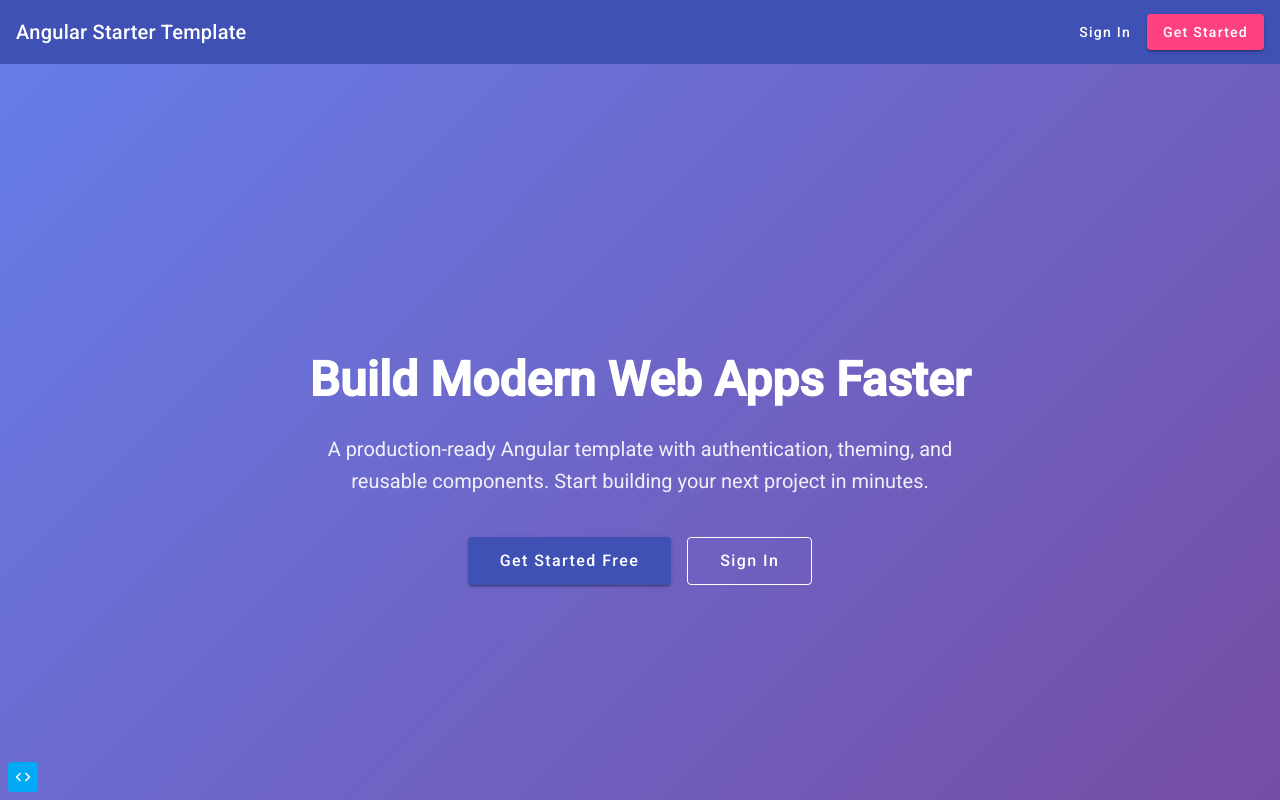
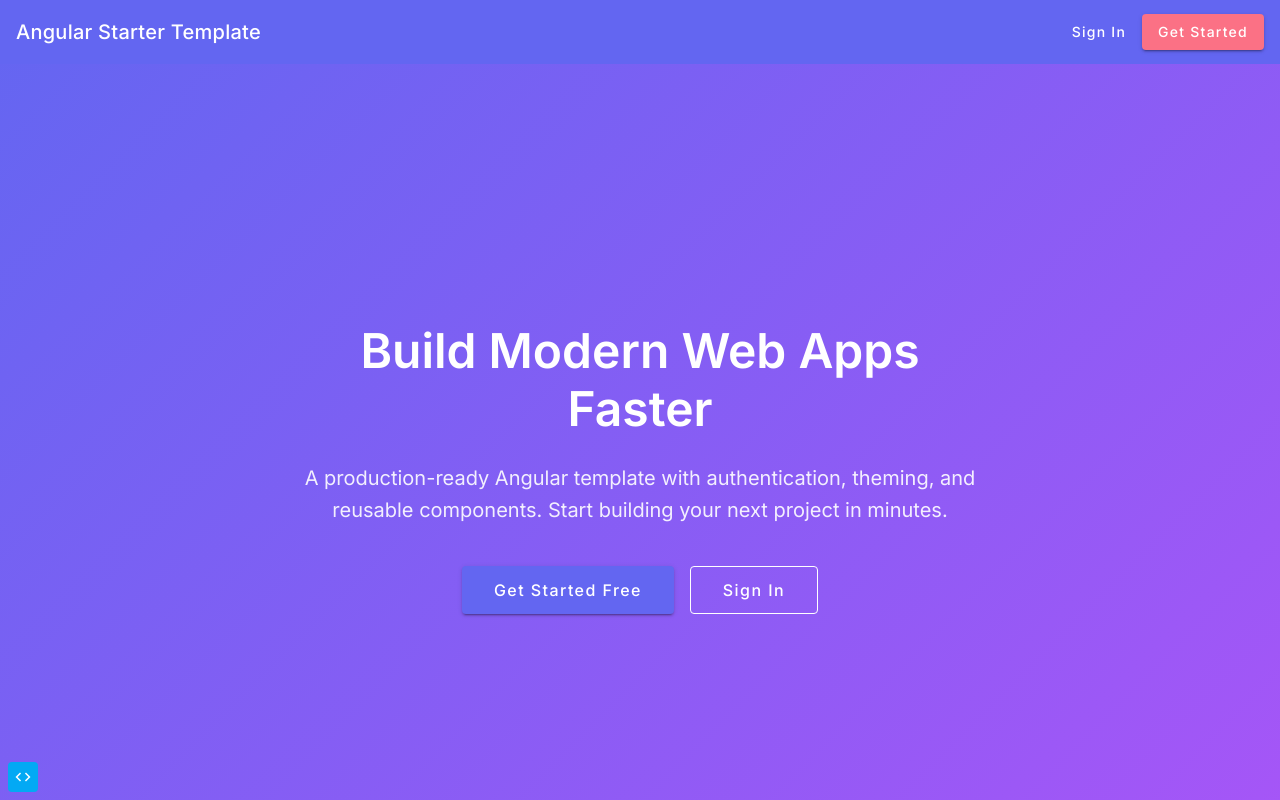
Before and after one commit to ryfactored/spot-radar, an Angular app: page / in a window 1280 px wide. Shown: the top 800 px of the page. Built offline with nearby package versions, Linux system fonts and the light colour scheme.

Commit message:
theme updates

```diff
--- a/src/_themes.scss
+++ b/src/_themes.scss
@@ -1,12 +1,224 @@
 @use '@angular/material' as mat;
+
+// ============================================
+// Custom Palette Maps
+// ============================================
+
+// Slate Blue (Tailwind Indigo-inspired, primary: #6366f1)
+$slate-blue-palette: (
+  50: #eef2ff,
+  100: #e0e7ff,
+  200: #c7d2fe,
+  300: #a5b4fc,
+  400: #818cf8,
+  500: #6366f1,
+  600: #4f46e5,
+  700: #4338ca,
+  800: #3730a3,
+  900: #312e81,
+  A100: #c7d2fe,
+  A200: #818cf8,
+  A400: #6366f1,
+  A700: #4338ca,
+  contrast: (
+    50: rgba(0, 0, 0, 0.87),
+    100: rgba(0, 0, 0, 0.87),
+    200: rgba(0, 0, 0, 0.87),
+    300: rgba(0, 0, 0, 0.87),
+    400: white,
+    500: white,
+    600: white,
+    700: white,
+    800: white,
+    900: white,
+    A100: rgba(0, 0, 0, 0.87),
+    A200: white,
+    A400: white,
+    A700: white,
+  ),
+);
+
+// Rose (Tailwind Rose-inspired, accent: #f43f5e)
+$rose-palette: (
+  50: #fff1f2,
+  100: #ffe4e6,
+  200: #fecdd3,
+  300: #fda4af,
+  400: #fb7185,
+  500: #f43f5e,
+  600: #e11d48,
+  700: #be123c,
+  800: #9f1239,
+  900: #881337,
+  A100: #fecdd3,
+  A200: #fb7185,
+  A400: #f43f5e,
+  A700: #be123c,
+  contrast: (
+    50: rgba(0, 0, 0, 0.87),
+    100: rgba(0, 0, 0, 0.87),
+    200: rgba(0, 0, 0, 0.87),
+    300: rgba(0, 0, 0, 0.87),
+    400: white,
+    500: white,
+    600: white,
+    700: white,
+    800: white,
+    900: white,
+    A100: rgba(0, 0, 0, 0.87),
+    A200: white,
+    A400: white,
+    A700: white,
+  ),
+);
+
+// Deep Cyan (Tailwind Cyan-inspired, primary: #0891b2)
+$deep-cyan-palette: (
+  50: #ecfeff,
+  100: #cffafe,
+  200: #a5f3fc,
+  300: #67e8f9,
+  400: #22d3ee,
+  500: #0891b2,
+  600: #0e7490,
+  700: #155e75,
+  800: #164e63,
+  900: #143d4f,
+  A100: #a5f3fc,
+  A200: #22d3ee,
+  A400: #0891b2,
+  A700: #155e75,
+  contrast: (
+    50: rgba(0, 0, 0, 0.87),
+    100: rgba(0, 0, 0, 0.87),
+    200: rgba(0, 0, 0, 0.87),
+    300: rgba(0, 0, 0, 0.87),
+    400: rgba(0, 0, 0, 0.87),
+    500: white,
+    600: white,
+    700: white,
+    800: white,
+    900: white,
+    A100: rgba(0, 0, 0, 0.87),
+    A200: rgba(0, 0, 0, 0.87),
+    A400: white,
+    A700: white,
+  ),
+);
+
+// Sky (Tailwind Sky-inspired, accent: #38bdf8)
+$sky-palette: (
+  50: #f0f9ff,
+  100: #e0f2fe,
+  200: #bae6fd,
+  300: #7dd3fc,
+  400: #38bdf8,
+  500: #0ea5e9,
+  600: #0284c7,
+  700: #0369a1,
+  800: #075985,
+  900: #0c4a6e,
+  A100: #bae6fd,
+  A200: #38bdf8,
+  A400: #0ea5e9,
+  A700: #0369a1,
+  contrast: (
+    50: rgba(0, 0, 0, 0.87),
+    100: rgba(0, 0, 0, 0.87),
+    200: rgba(0, 0, 0, 0.87),
+    300: rgba(0, 0, 0, 0.87),
+    400: rgba(0, 0, 0, 0.87),
+    500: white,
+    600: white,
+    700: white,
+    800: white,
+    900: white,
+    A100: rgba(0, 0, 0, 0.87),
+    A200: rgba(0, 0, 0, 0.87),
+    A400: white,
+    A700: white,
+  ),
+);
+
+// Emerald (Tailwind Emerald-inspired, primary: #059669)
+$emerald-palette: (
+  50: #ecfdf5,
+  100: #d1fae5,
+  200: #a7f3d0,
+  300: #6ee7b7,
+  400: #34d399,
+  500: #059669,
+  600: #047857,
+  700: #065f46,
+  800: #064e3b,
+  900: #053b2e,
+  A100: #a7f3d0,
+  A200: #34d399,
+  A400: #059669,
+  A700: #065f46,
+  contrast: (
+    50: rgba(0, 0, 0, 0.87),
+    100: rgba(0, 0, 0, 0.87),
+    200: rgba(0, 0, 0, 0.87),
+    300: rgba(0, 0, 0, 0.87),
+    400: rgba(0, 0, 0, 0.87),
+    500: white,
+    600: white,
+    700: white,
+    800: white,
+    900: white,
+    A100: rgba(0, 0, 0, 0.87),
+    A200: rgba(0, 0, 0, 0.87),
+    A400: white,
+    A700: white,
+  ),
+);
+
+// Lime (Tailwind Lime-inspired, accent: #84cc16)
+$lime-palette: (
+  50: #f7fee7,
+  100: #ecfccb,
+  200: #d9f99d,
+  300: #bef264,
+  400: #a3e635,
+  500: #84cc16,
+  600: #65a30d,
+  700: #4d7c0f,
+  800: #3f6212,
+  900: #365314,
+  A100: #d9f99d,
+  A200: #a3e635,
+  A400: #84cc16,
+  A700: #4d7c0f,
+  contrast: (
+    50: rgba(0, 0, 0, 0.87),
+    100: rgba(0, 0, 0, 0.87),
+    200: rgba(0, 0, 0, 0.87),
+    300: rgba(0, 0, 0, 0.87),
+    400: rgba(0, 0, 0, 0.87),
+    500: rgba(0, 0, 0, 0.87),
+    600: white,
+    700: white,
+    800: white,
+    900: white,
+    A100: rgba(0, 0, 0, 0.87),
+    A200: rgba(0, 0, 0, 0.87),
+    A400: rgba(0, 0, 0, 0.87),
+    A700: white,
+  ),
+);
 
 // ============================================
 // Theme Definitions
 // ============================================
 
-// Default Theme (Indigo/Pink)
-$default-primary: mat.m2-define-palette(mat.$m2-indigo-palette);
-$default-accent: mat.m2-define-palette(mat.$m2-pink-palette, A200, A100, A400);
+$custom-typography: mat.m2-define-typography-config(
+  $font-family: 'Inter, system-ui, -apple-system, sans-serif',
+);
+
+// Default Theme (Slate Blue / Rose)
+$default-primary: mat.m2-define-palette($slate-blue-palette);
+$default-accent: mat.m2-define-palette($rose-palette, A200, A100, A400);
 
 $default-light-theme: mat.m2-define-light-theme(
   (
@@ -14,7 +226,7 @@ $default-light-theme: mat.m2-define-light-theme(
       primary: $default-primary,
       accent: $default-accent,
     ),
-    typography: mat.m2-define-typography-config(),
+    typography: $custom-typography,
     density: 0,
   )
 );
@@ -28,9 +240,9 @@ $default-dark-theme: mat.m2-define-dark-theme(
   )
 );
 
-// Ocean Theme (Blue/Teal)
-$ocean-primary: mat.m2-define-palette(mat.$m2-blue-palette);
-$ocean-accent: mat.m2-define-palette(mat.$m2-teal-palette, A200, A100, A400);
+// Ocean Theme (Deep Cyan / Sky)
+$ocean-primary: mat.m2-define-palette($deep-cyan-palette);
+$ocean-accent: mat.m2-define-palette($sky-palette, A200, A100, A400);
 
 $ocean-light-theme: mat.m2-define-light-theme(
   (
@@ -50,9 +262,9 @@ $ocean-dark-theme: mat.m2-define-dark-theme(
   )
 );
 
-// Forest Theme (Green/Amber)
-$forest-primary: mat.m2-define-palette(mat.$m2-green-palette);
-$forest-accent: mat.m2-define-palette(mat.$m2-amber-palette, A200, A100, A400);
+// Forest Theme (Emerald / Lime)
+$forest-primary: mat.m2-define-palette($emerald-palette);
+$forest-accent: mat.m2-define-palette($lime-palette, A200, A100, A400);
 
 $forest-light-theme: mat.m2-define-light-theme(
   (
--- a/src/app/features/dashboard/dashboard.ts
+++ b/src/app/features/dashboard/dashboard.ts
@@ -60,7 +60,7 @@ import { AuthService } from '@core';
       gap: 16px;
     }
     .card-icon {
-      color: var(--mat-sys-primary, #3f51b5);
+      color: var(--mat-sys-primary, #6366f1);
       font-size: 32px;
       width: 32px;
       height: 32px;
--- a/src/app/features/landing/landing.ts
+++ b/src/app/features/landing/landing.ts
@@ -93,7 +93,7 @@ import { environment } from '@env';
       align-items: center;
       justify-content: center;
       padding: 100px 24px 64px;
-      background: linear-gradient(135deg, #667eea 0%, #764ba2 100%);
+      background: linear-gradient(135deg, #6366f1 0%, #a855f7 100%);
       color: white;
       text-align: center;
     }
@@ -165,7 +165,7 @@ import { environment } from '@env';
     }
 
     .feature-icon {
-      background: linear-gradient(135deg, #667eea 0%, #764ba2 100%);
+      background: linear-gradient(135deg, #6366f1 0%, #a855f7 100%);
       color: white;
       width: 48px;
       height: 48px;
--- a/src/app/layouts/auth-layout/auth-layout.ts
+++ b/src/app/layouts/auth-layout/auth-layout.ts
@@ -34,7 +34,7 @@ import { environment } from '@env';
     .app-title {
       text-align: center;
       margin-bottom: 24px;
-      color: var(--mat-sys-primary, #3f51b5);
+      color: var(--mat-sys-primary, #6366f1);
     }
   `,
 })
--- a/src/app/layouts/shell/shell.scss
+++ b/src/app/layouts/shell/shell.scss
@@ -3,7 +3,7 @@
   position: absolute;
   top: -40px;
   left: 0;
-  background: var(--mat-sys-primary, #3f51b5);
+  background: var(--mat-sys-primary, #6366f1);
   color: white;
   padding: 8px 16px;
   z-index: 1001;
@@ -24,7 +24,7 @@ mat-sidenav {
 }
 
 .active-link {
-  border-left: 3px solid var(--mat-sys-primary, #3f51b5);
+  border-left: 3px solid var(--mat-sys-primary, #6366f1);
   background: rgba(0, 0, 0, 0.04);
 }
 
--- a/src/app/shared/theme-picker/theme-picker.ts
+++ b/src/app/shared/theme-picker/theme-picker.ts
@@ -108,9 +108,9 @@ export class ThemePicker {
   preferences = inject(PreferencesService);
 
   themes: ThemeOption[] = [
-    { value: 'default', label: 'Default', colors: { primary: '#3f51b5', accent: '#ff4081' } },
-    { value: 'ocean', label: 'Ocean', colors: { primary: '#2196f3', accent: '#009688' } },
-    { value: 'forest', label: 'Forest', colors: { primary: '#4caf50', accent: '#ffc107' } },
+    { value: 'default', label: 'Default', colors: { primary: '#6366f1', accent: '#fb7185' } },
+    { value: 'ocean', label: 'Ocean', colors: { primary: '#0891b2', accent: '#38bdf8' } },
+    { value: 'forest', label: 'Forest', colors: { primary: '#059669', accent: '#a3e635' } },
   ];
 
   selectTheme(theme: ColorTheme) {
--- a/src/index.html
+++ b/src/index.html
@@ -21,7 +21,7 @@
     <link rel="preconnect" href="https://fonts.googleapis.com" />
     <link rel="preconnect" href="https://fonts.gstatic.com" crossorigin />
     <link
-      href="https://fonts.googleapis.com/css2?family=Roboto:wght@300;400;500&display=swap"
+      href="https://fonts.googleapis.com/css2?family=Inter:wght@300;400;500;600&display=swap"
       rel="stylesheet"
     />
     <link href="https://fonts.googleapis.com/icon?family=Material+Icons" rel="stylesheet" />
--- a/src/styles.scss
+++ b/src/styles.scss
@@ -35,17 +35,17 @@ html,
 body {
   height: 100%;
   margin: 0;
-  font-family: Roboto, 'Helvetica Neue', sans-serif;
+  font-family: Inter, system-ui, -apple-system, sans-serif;
 }
 
 // Accessibility: Enhanced focus indicators
 *:focus-visible {
-  outline: 2px solid var(--mat-sys-primary, #3f51b5);
+  outline: 2px solid var(--mat-sys-primary, #6366f1);
   outline-offset: 2px;
 }
 
 .dark-mode *:focus-visible {
-  outline-color: var(--mat-sys-primary, #7986cb);
+  outline-color: var(--mat-sys-primary, #a5b4fc);
 }
 
 // Remove default focus outline when using mouse (focus-visible handles keyboard)
```
Also changed, not shown: 1 other file (tests, documents, lock files or other folders).
